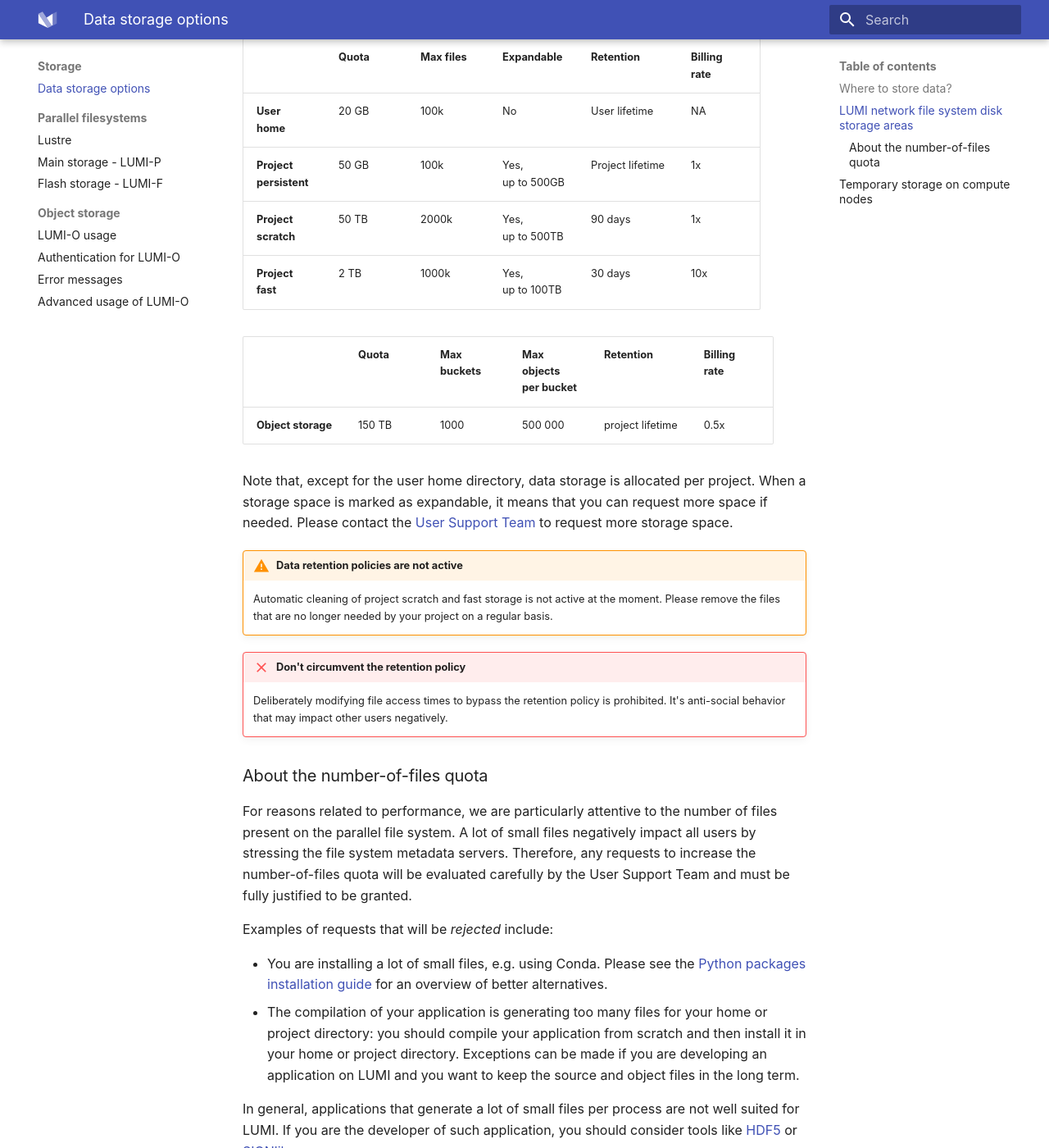
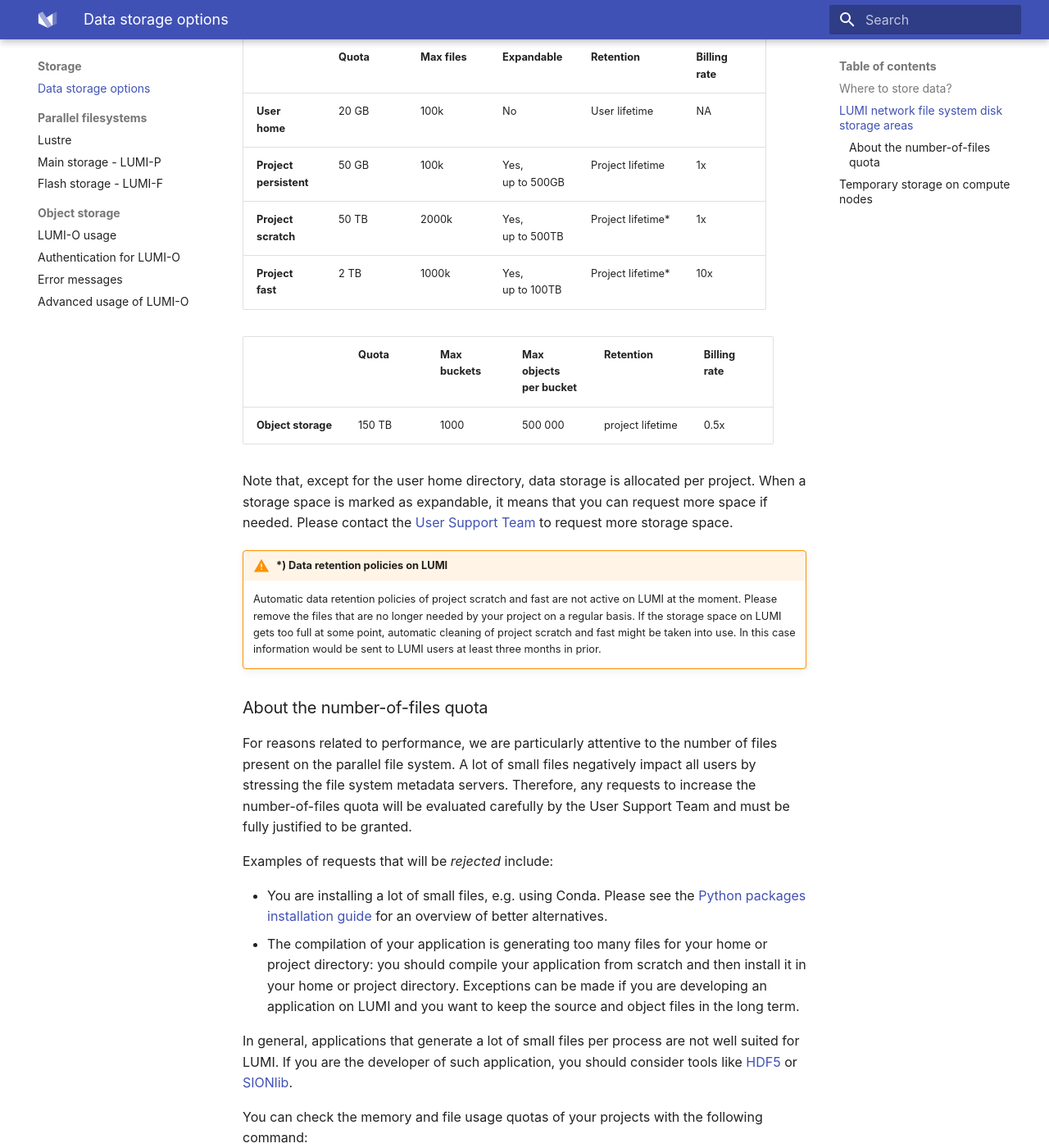
Before and after one commit to Lumi-supercomputer/lumi-userguide, an MkDocs documentation site: the page built from docs/storage/index.md, in a window 1280 px wide and 1400 px high, scrolled down 1433 px. Shown: the whole window at 82% size. Built offline with MkDocs 1.6.1 and Material for MkDocs 9.7.7, drawn with Linux system fonts in a browser that asks for light colours.

Commit message:
Update data retention policy box

```diff
--- a/docs/storage/index.md
+++ b/docs/storage/index.md
@@ -92,12 +92,12 @@ areas.
 | **Project<br> flash**      | `/flash/<project>`         | High performance temporary<br> storage for input and output data | [LUMI-F][lumif]         |
 
 
-|                           | Quota | Max files | Expandable            | Retention        | Billing<br>rate |
-|---------------------------|-------|-----------|-----------------------| -----------------|-----------------|
-| **User<br>home**          | 20 GB | 100k      | No                    | User lifetime    | NA              |
-| **Project<br>persistent** | 50 GB | 100k      | Yes,<br> up to 500GB  | Project lifetime | 1x              |
-| **Project<br>scratch**    | 50 TB | 2000k     | Yes,<br> up to 500TB  | 90 days          | 1x              |
-| **Project<br>fast**       |  2 TB | 1000k     | Yes,<br> up to 100TB  | 30 days          | 10x             |
+|                           | Quota | Max files | Expandable            | Retention         | Billing<br>rate |
+|---------------------------|-------|-----------|-----------------------| ------------------|-----------------|
+| **User<br>home**          | 20 GB | 100k      | No                    | User lifetime     | NA              |
+| **Project<br>persistent** | 50 GB | 100k      | Yes,<br> up to 500GB  | Project lifetime  | 1x              |
+| **Project<br>scratch**    | 50 TB | 2000k     | Yes,<br> up to 500TB  | Project lifetime* | 1x              |
+| **Project<br>fast**       |  2 TB | 1000k     | Yes,<br> up to 100TB  | Project lifetime* | 10x             |
 
 |                    | Quota  | Max<br>buckets | Max<br>objects<br>per bucket     | Retention           | Billing<br>rate |
 |--------------------|--------|----------------|----------------------------------|---------------------|-----------------|
@@ -108,16 +108,19 @@ project. When a storage space is marked as expandable, it means that you can
 request more space if needed. Please contact the [User Support Team][helpdesk]
 to request more storage space.
 
-!!! warning "Data retention policies are not active"
+!!! warning " *) Data retention policies on LUMI"
 
-    Automatic cleaning of project scratch and fast storage is not active at the
-    moment. Please remove the files that are no longer needed by your project
-    on a regular basis.
+    Automatic data retention policies of project scratch and fast are not active on LUMI at the moment. Please remove the files that are no longer needed by your project on a regular basis.
+    If the storage space on LUMI gets too full at some point, automatic cleaning of project scratch and fast might be taken into use. In this case information would be sent to LUMI users at least three months in prior.
+
+<!---
+(Comment: This box should be hidden as long as the policy is kept inactive.)
 
 !!! failure "Don't circumvent the retention policy"
 
     Deliberately modifying file access times to bypass the retention policy is
     prohibited. It's anti-social behavior that may impact other users negatively.
+--->
 
 ### About the number-of-files quota
 
```
